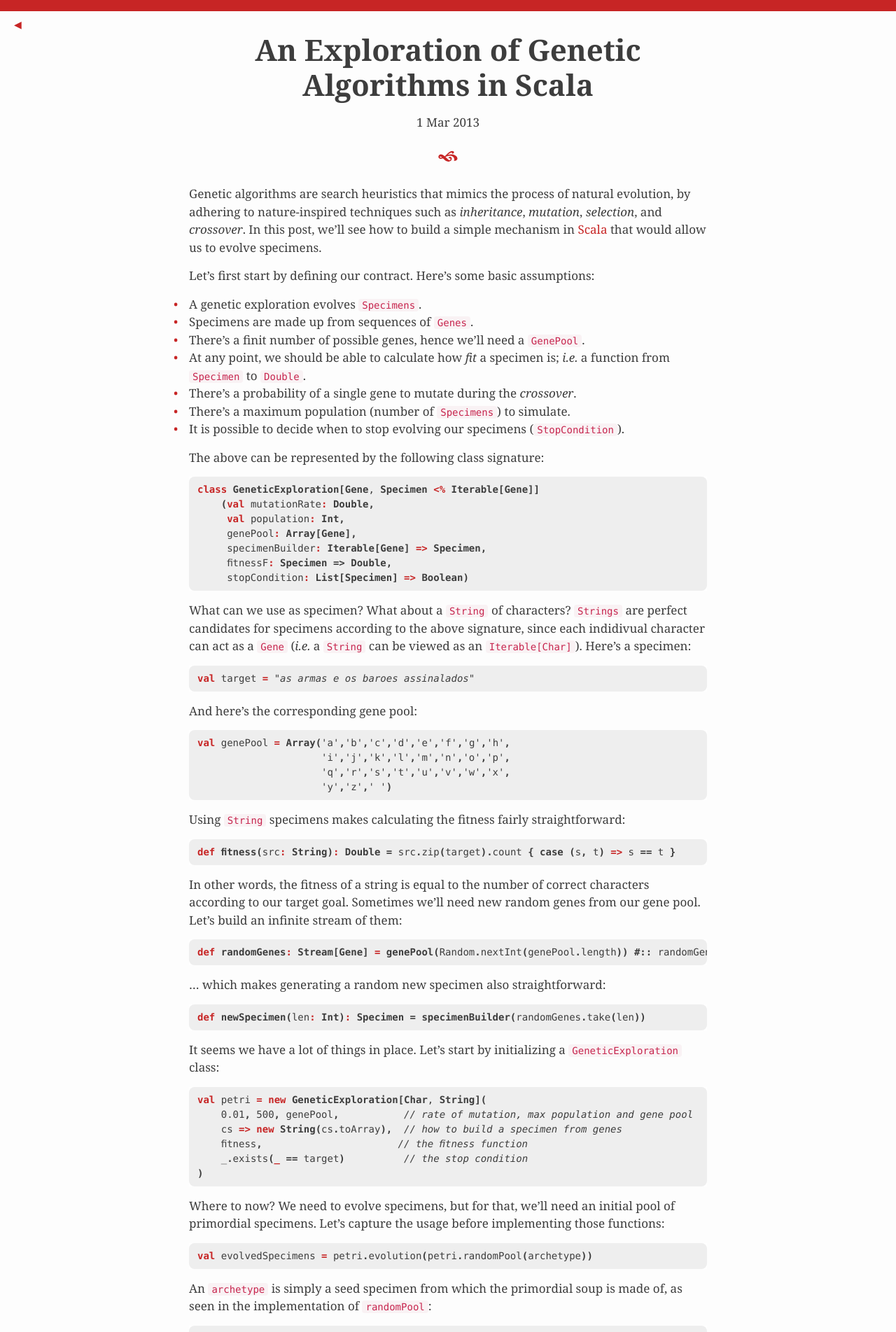
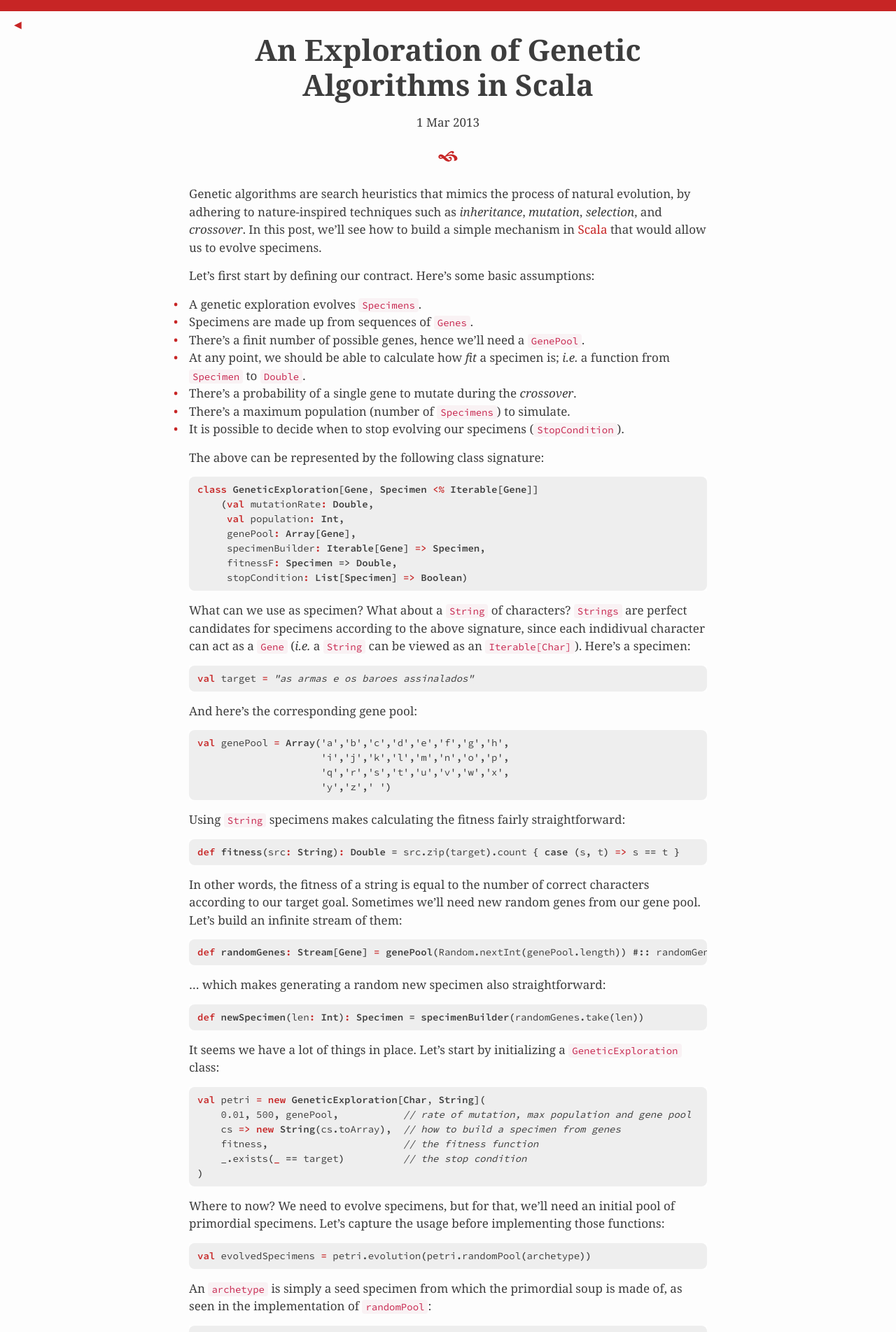
Before and after one commit to hugoferreira/hugoferreira.github.com, a Jekyll site: the page built from _posts/2013-03-01-genetic-algorithm-in-scala.markdown, in a window 1280 px wide. Shown: the top 1903 px of the page at 70% size. Built offline with Jekyll 4.4.1, drawn with Linux system fonts in a browser that asks for light colours; some web fonts are replaced.

Commit message:
Changed to `Source Code Pro` monospaced font.

```diff
--- a/_includes/head.html
+++ b/_includes/head.html
@@ -5,6 +5,7 @@
   <meta name="viewport" content="width=device-width, initial-scale=1">
   <meta name="HandheldFriendly" content="True">
   <link rel="stylesheet" href="//brick.a.ssl.fastly.net/PT+Serif:400,400i,700,700i:f">
+  <link href='https://fonts.googleapis.com/css?family=Source+Code+Pro:400,600' rel='stylesheet' type='text/css'>
   <link href="/favicon.png" rel="icon">
   <title>{% if page.title %}{{ page.title }}{% else %}{{ site.title }}{% endif %}</title>
 
--- a/_sass/_base.scss
+++ b/_sass/_base.scss
@@ -161,10 +161,11 @@
 pre,
 code {
     font-size: 14px;
+    font-weight: 300;
     background-color: #f9f2f4;
     border-radius: 4px;
     color: #c7254e;
-    font-family: Menlo,Monaco,Consolas,"Courier New",monospace;
+    font-family: 'Source Code Pro', monospace;
 }
 
 code {
```
